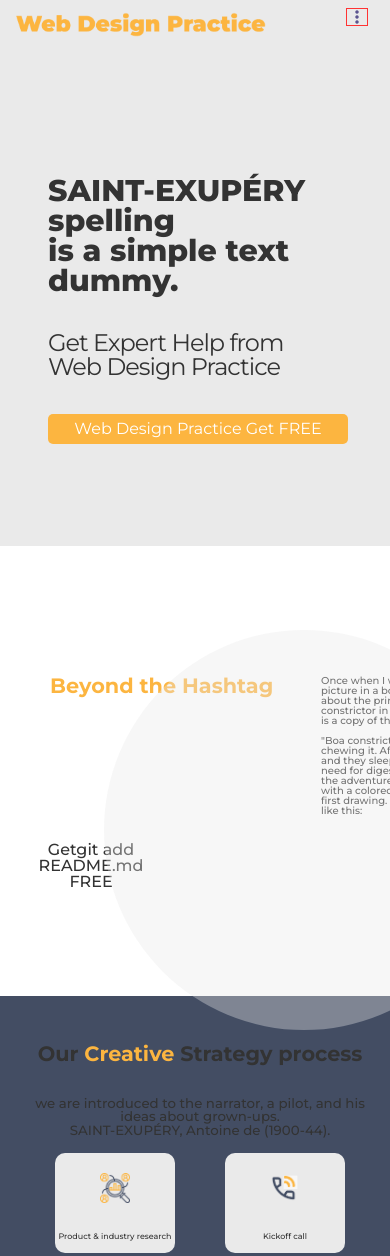
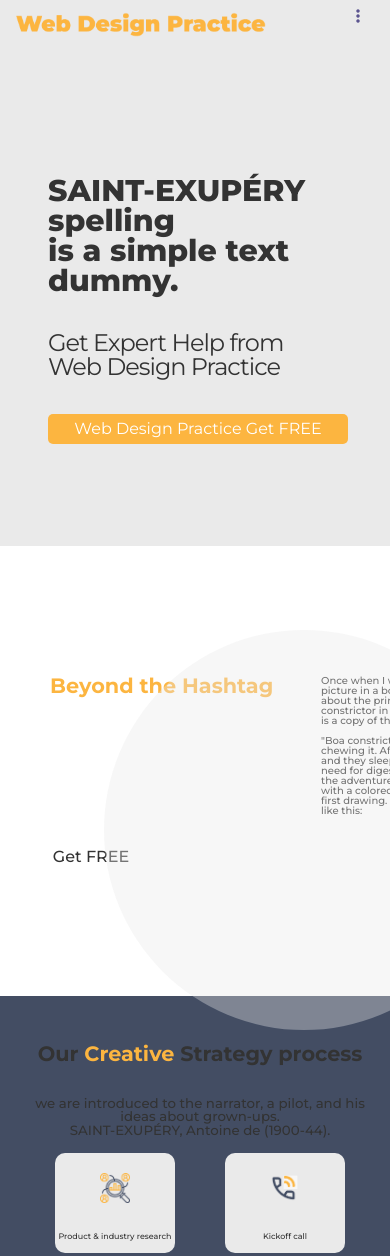
Before and after one commit to LeeYoungin09/sample, a plain HTML site: page index.html in a window 390 px wide. Shown: the top 1256 px of the page. Drawn offline with Linux system fonts and the light colour scheme.

Commit message:
2nd Commit

```diff
--- a/css/common.css
+++ b/css/common.css
@@ -730,7 +730,7 @@ Q. 상단에 얇은 선이 안보이게 하려면? */
     /* 클릭 부분을 만들어줘야함, ul에 가려져있었음 */
     cursor: pointer;
     padding: 0 0.5rem;
-    border: 1px solid red;
+    /* border: 1px solid red; */
   }
 
   .hd ul,
--- a/index.html
+++ b/index.html
@@ -72,7 +72,7 @@
             pencil I succeeded in making my first drawing. My Drawing Number
             One. It looked like this:
           </p>
-          <a class="btn1" href="#">Getgit add README.md FREE</a>
+          <a class="btn1" href="#">Get FREE</a>
           <!-- 이미지는 섹션의 배경으로 배치할 수도 있음-->
           <img src="./img/main2img.png" alt="모바일 이미지" />
         </div>
```
